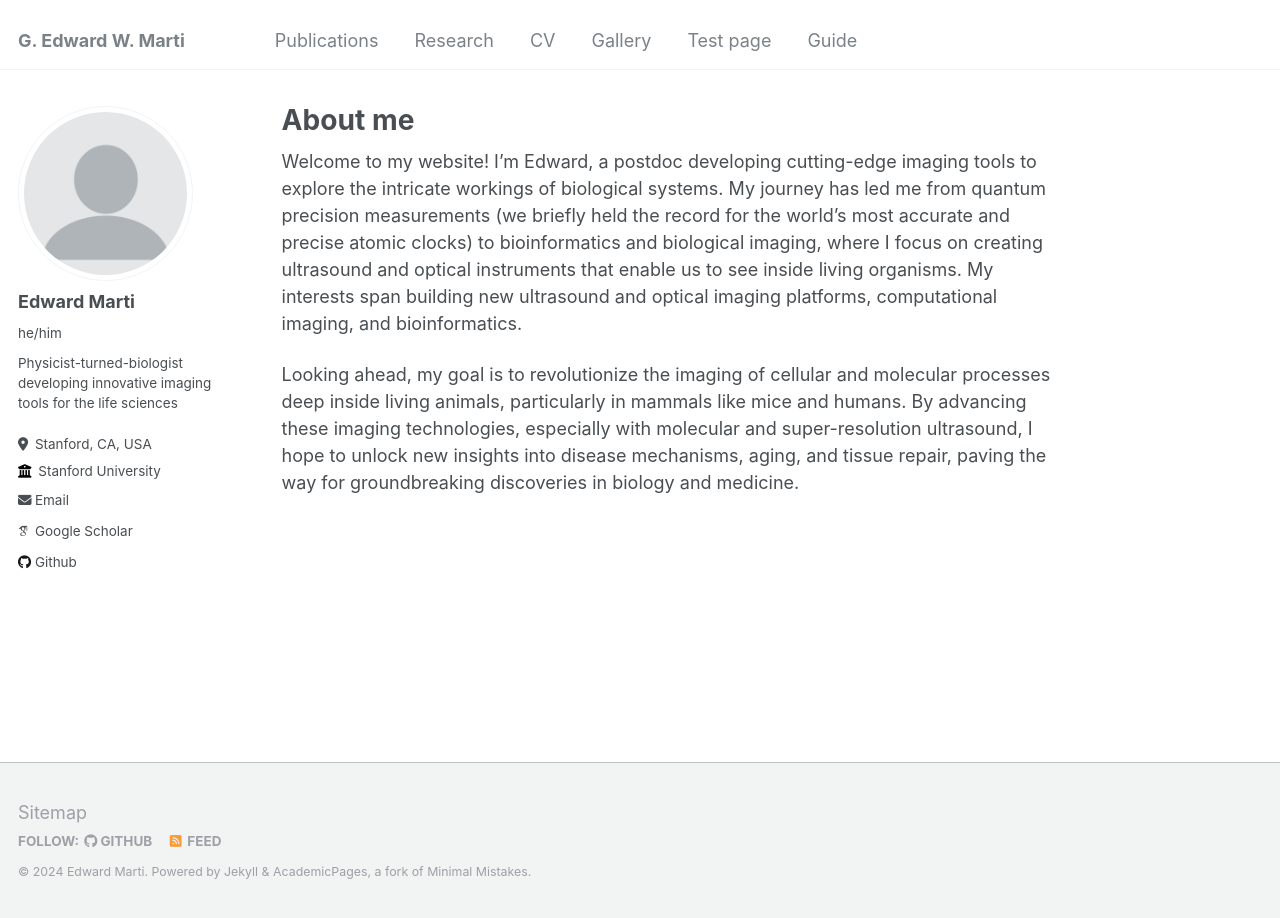
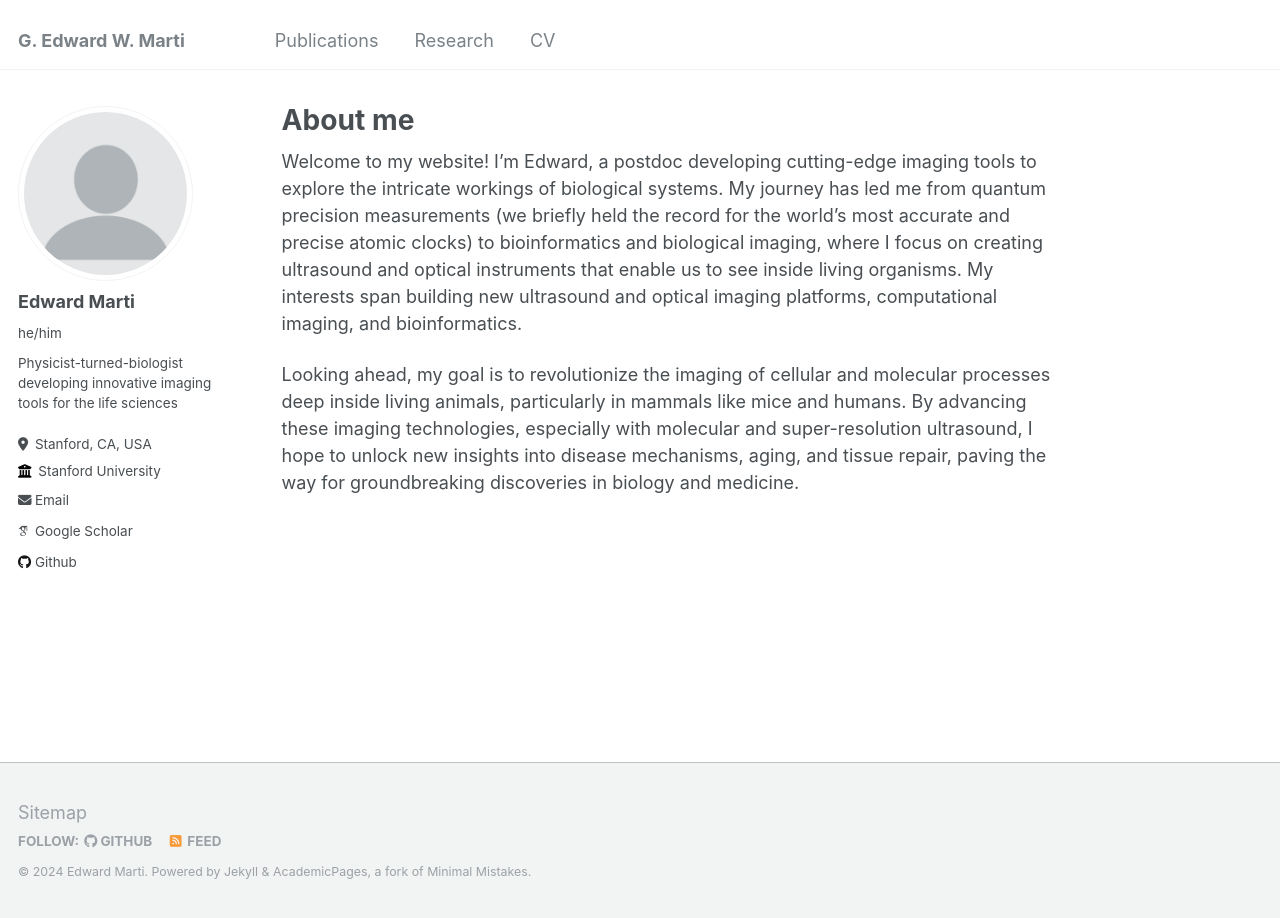
Before and after one commit to emarti/emarti.github.io, a Jekyll site: the page built from _pages/about.md, in a window 1280 px wide. Built offline with Jekyll 4.4.1, drawn with Linux system fonts in a browser that asks for light colours; some web fonts are replaced.

Commit message:
Fixed navigation

```diff
--- a/_data/navigation.yml
+++ b/_data/navigation.yml
@@ -9,13 +9,6 @@ main:
 
   - title: "CV"
     url: /cv/
-
-
-  - title: "Gallery"
-    url: /gallery/
-
-  - title: "Test page"
-    url: /test/
 
   # - title: "Talks"
   #   url: /talks/
@@ -29,8 +22,8 @@ main:
   # - title: "Blog Posts"
   #   url: /year-archive/
 
-  - title: "Guide"
-    url: /markdown/
+  # - title: "Guide"
+  #   url: /markdown/
 
   # - title: "Contact"
   #   url: /contact/
```
